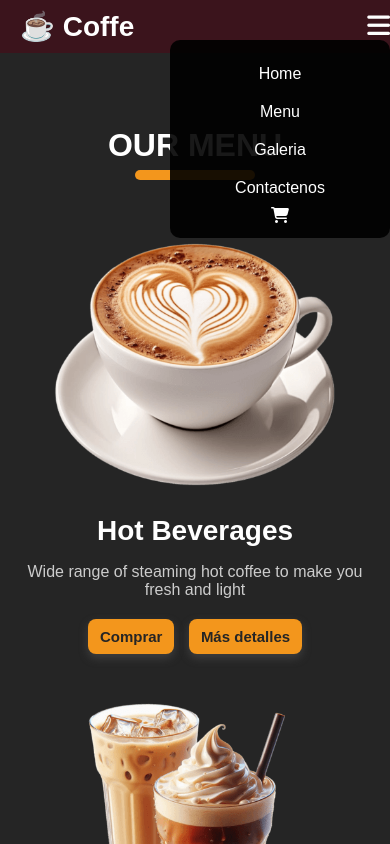
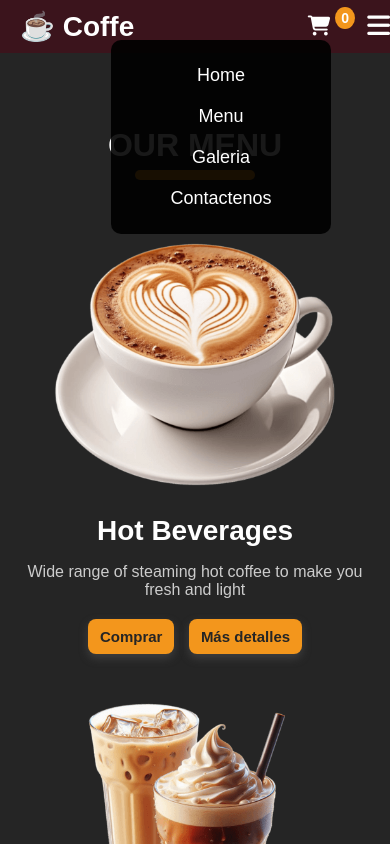
Before and after one commit to vanegasjoseignacio2-cyber/tienda-cafe, a plain HTML site: page menu.html in a window 390 px wide. Both pictures are taken after a click on the label 378 px from the left and 26 px from the top of the page. Shown: the top 844 px of the page. Drawn offline with Linux system fonts and the light colour scheme.

Commit message:
acctualizar carrito

```diff
--- /dev/null
+++ b/carrito.js
@@ -0,0 +1,16 @@
+document.addEventListener("DOMContentLoaded", () =>{
+    const comprar = document.querySelectorAll(".comprar");
+    const carrito = document.getElementById("carrito");
+    const contador = document.getElementById("contador");
+
+    let cantidad = 0;
+
+    comprar.forEach(boton => {
+        boton.addEventListener("click", () =>{
+            cantidad++;
+            contador.textContent = cantidad;
+
+            carrito.classList.add("mostrar");
+        });
+    });
+});
--- a/css/index.css
+++ b/css/index.css
@@ -155,7 +155,7 @@ header nav ul li a:hover {
         position: absolute;
         top: 40px;
         right: 20px;
-        background: rgba(0, 0, 0, 0.553);
+        background: black;
         width: 200px;
         padding: 10px 0;
         margin-right: 25px;
@@ -163,9 +163,6 @@ header nav ul li a:hover {
         display: none;
         flex-direction: column;
         text-align: center;
-    }
-    .menu-icon{
-        margin-right: 20px;
     }
 
     header nav ul {
--- a/css/menu.css
+++ b/css/menu.css
@@ -31,7 +31,7 @@ header .logo h1 {
 }
 
 header nav{
-    margin-right: 20px;
+    margin-right: 79px;
 }
 
 header nav ul {
@@ -44,11 +44,12 @@ header nav ul {
 
 header nav ul li a {
     color: #fff;
-    margin: 0 15px;
+    margin: 0 8px;
     padding: 10px 15px;
     text-decoration: none;
     transition: all 0.3s ease;
     border-radius: 40px;
+    font-size: 18px;
 }
 
 header nav ul li a:hover {
@@ -60,6 +61,34 @@ header nav ul li a:hover {
 #menu-toggle {
     display: none;
 }
+.carrito {
+    display: flex;
+    align-items: center;
+    position: absolute;
+    right: 50px;
+    top: 15px;
+    color: #fff;
+    font-size: 22px;
+    cursor: pointer;
+    transition: transform 0.3s ease;
+}
+
+.carrito:hover {
+    transform: scale(1.1);
+}
+
+.carrito #contador {
+    background-color: #f3961c;
+    color: #fff;
+    border-radius: 50%;
+    font-size: 14px;
+    font-weight: bold;
+    padding: 3px 6px;
+    margin-left: 5px;
+    position: relative;
+    top: -8px;
+}
+
 
 .menu-icon{
     display: none;
@@ -115,7 +144,7 @@ header nav ul li a:hover {
 }
 .inicio .imagen:hover{
     background: linear-gradient(95deg,#3b141c,#a82222);
-    transform: scale(1.1);
+    transform: scale(1.05);
     border-radius: 50px;
     padding: 20px 15px;
 }
@@ -175,10 +204,16 @@ header nav ul li a:hover {
     /* Mostrar ícono hamburguesa */
     .menu-icon{
         display: block;
-    }
-    .menu-icon{
         margin-right: 20px;
     }
+     .carrito {
+    position: absolute;
+    top: 15px;
+    right: 75px;
+    font-size: 20px;
+  }
+
+
 
     /* Nav oculto por defecto */
     header nav {
--- a/menu.html
+++ b/menu.html
@@ -25,10 +25,12 @@
                     <li><a href="./menu.html">Menu</a></li>
                     <li><a href="./galeria.html">Galeria</a></li>
                     <li><a href="./contactenos.html">Contactenos</a></li>
-                    <i class="fa-solid fa-cart-shopping"></i>
                 </ul>
-
             </nav>
+             <div id="carrito" class="carrito">
+         <i class="fa-solid fa-cart-shopping"></i>
+          <span id="contador">0</span>
+        </div>
 
         </header>
     <section id="inicio" class="inicio">
@@ -97,6 +99,7 @@
             </div>
             </div>
     </section>
-
+<script src="./carrito.js">
+</script>
 </body>
 </html>
```
Also changed, not shown: contactenos.html (+1 -1 lines), galeria.html (+1 -1 lines), index.html (+1 -1 lines).
